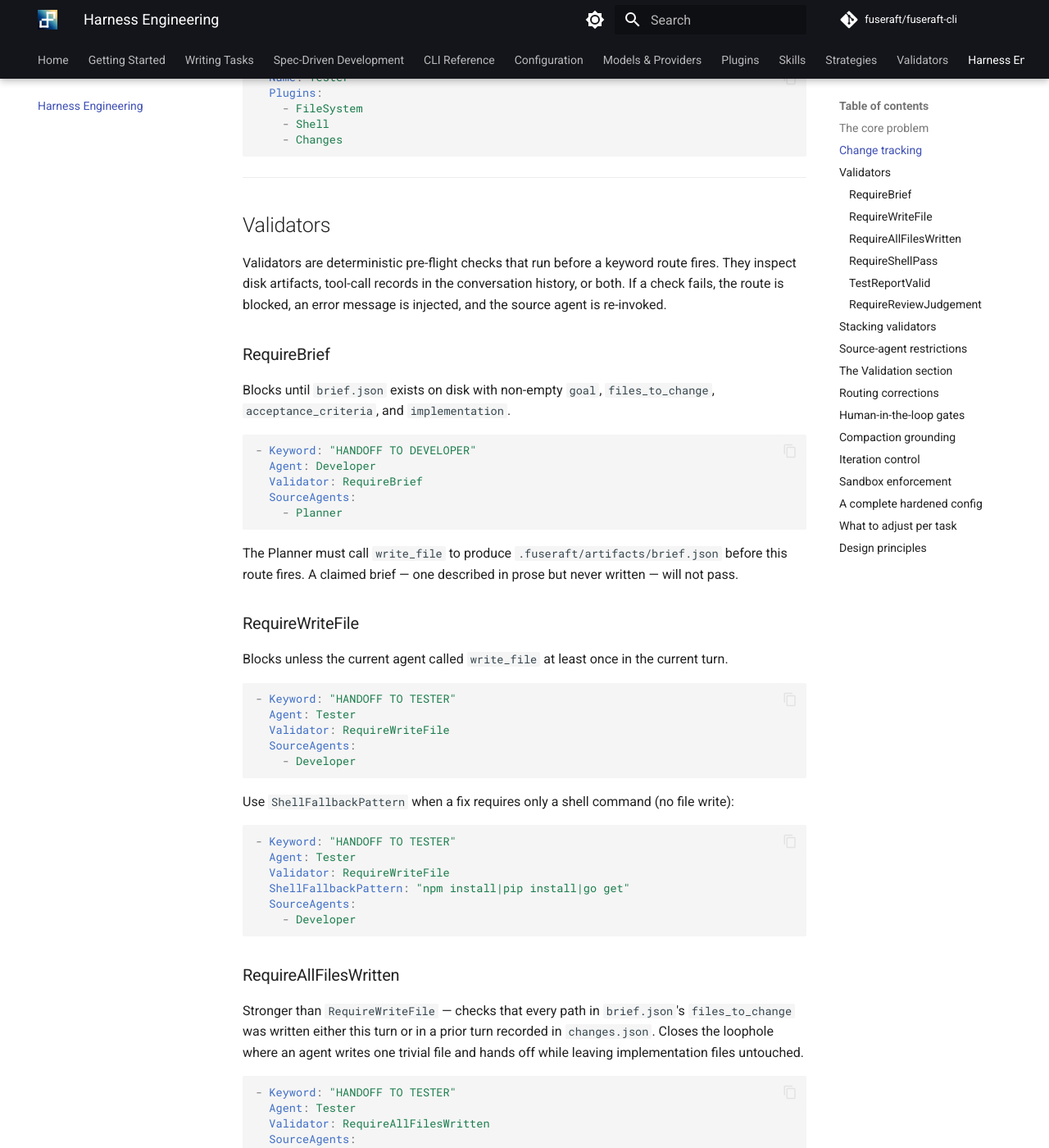
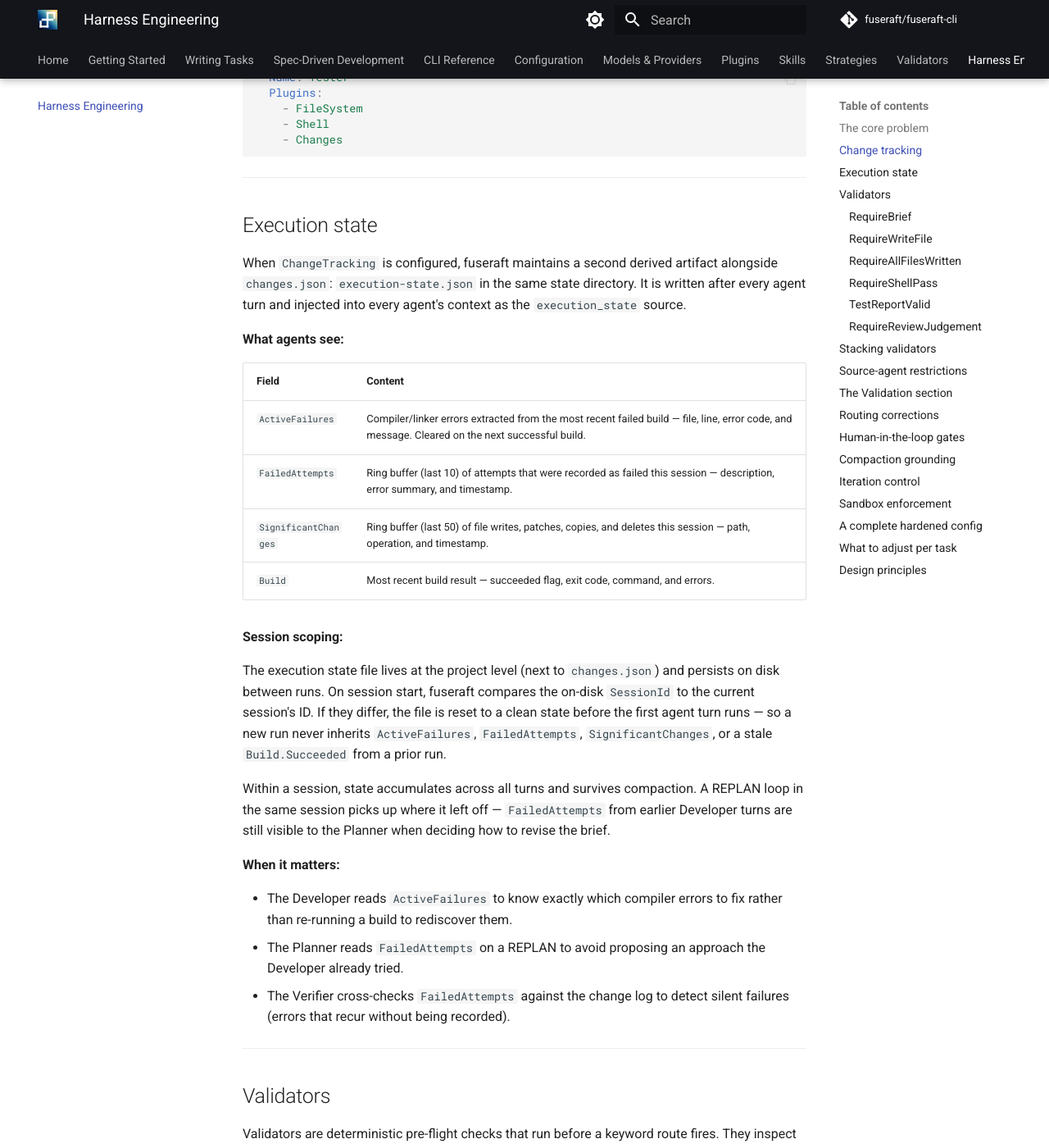
Before and after one commit to fuseraft/fuseraft-cli, an MkDocs documentation site: the page built from docs/harness-engineering.md, in a window 1280 px wide and 1400 px high, scrolled down 1262 px. Shown: the whole window at 82% size. Built offline with MkDocs 1.6.1 and Material for MkDocs 9.7.7, drawn with Linux system fonts in a browser that asks for light colours; comment, search, counter and statistics services are not loaded.

Commit message:
docs(harness): document execution state and session-scoping behaviour
Adds an "Execution state" section to harness-engineering.md describing
what execution-state.json contains (ActiveFailures, FailedAttempts,
SignificantChanges, Build), how it is session-scoped (reset when the
on-disk SessionId differs from the current session), and when each
field matters to agents.

````diff
--- a/docs/harness-engineering.md
+++ b/docs/harness-engineering.md
@@ -39,6 +39,33 @@ Add `Changes` to the Tester and Reviewer agent plugin lists so they can inspect
     - Shell
     - Changes
 ```
+
+---
+
+## Execution state
+
+When `ChangeTracking` is configured, fuseraft maintains a second derived artifact alongside `changes.json`: `execution-state.json` in the same state directory. It is written after every agent turn and injected into every agent's context as the `execution_state` source.
+
+**What agents see:**
+
+| Field | Content |
+|-------|---------|
+| `ActiveFailures` | Compiler/linker errors extracted from the most recent failed build — file, line, error code, and message. Cleared on the next successful build. |
+| `FailedAttempts` | Ring buffer (last 10) of attempts that were recorded as failed this session — description, error summary, and timestamp. |
+| `SignificantChanges` | Ring buffer (last 50) of file writes, patches, copies, and deletes this session — path, operation, and timestamp. |
+| `Build` | Most recent build result — succeeded flag, exit code, command, and errors. |
+
+**Session scoping:**
+
+The execution state file lives at the project level (next to `changes.json`) and persists on disk between runs. On session start, fuseraft compares the on-disk `SessionId` to the current session's ID. If they differ, the file is reset to a clean state before the first agent turn runs — so a new run never inherits `ActiveFailures`, `FailedAttempts`, `SignificantChanges`, or a stale `Build.Succeeded` from a prior run.
+
+Within a session, state accumulates across all turns and survives compaction. A REPLAN loop in the same session picks up where it left off — `FailedAttempts` from earlier Developer turns are still visible to the Planner when deciding how to revise the brief.
+
+**When it matters:**
+
+- The Developer reads `ActiveFailures` to know exactly which compiler errors to fix rather than re-running a build to rediscover them.
+- The Planner reads `FailedAttempts` on a REPLAN to avoid proposing an approach the Developer already tried.
+- The Verifier cross-checks `FailedAttempts` against the change log to detect silent failures (errors that recur without being recorded).
 
 ---
 
````
